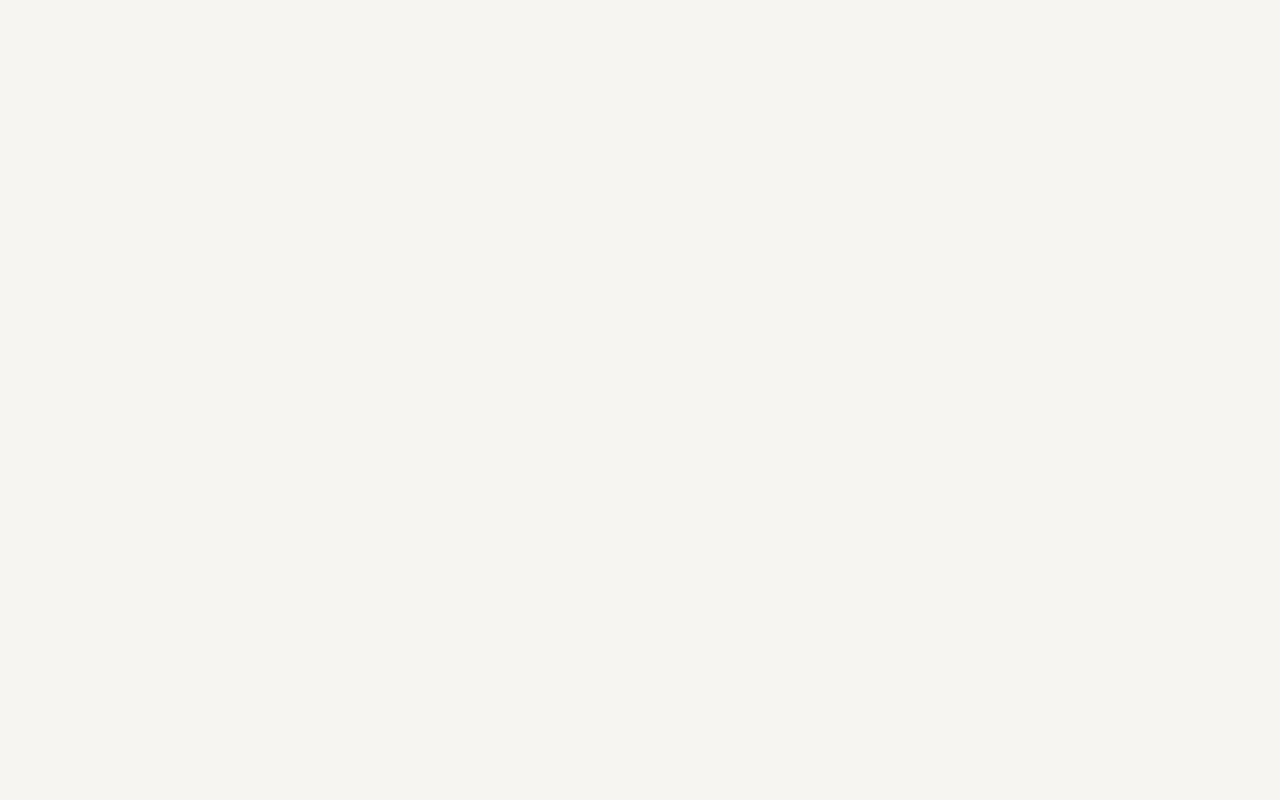
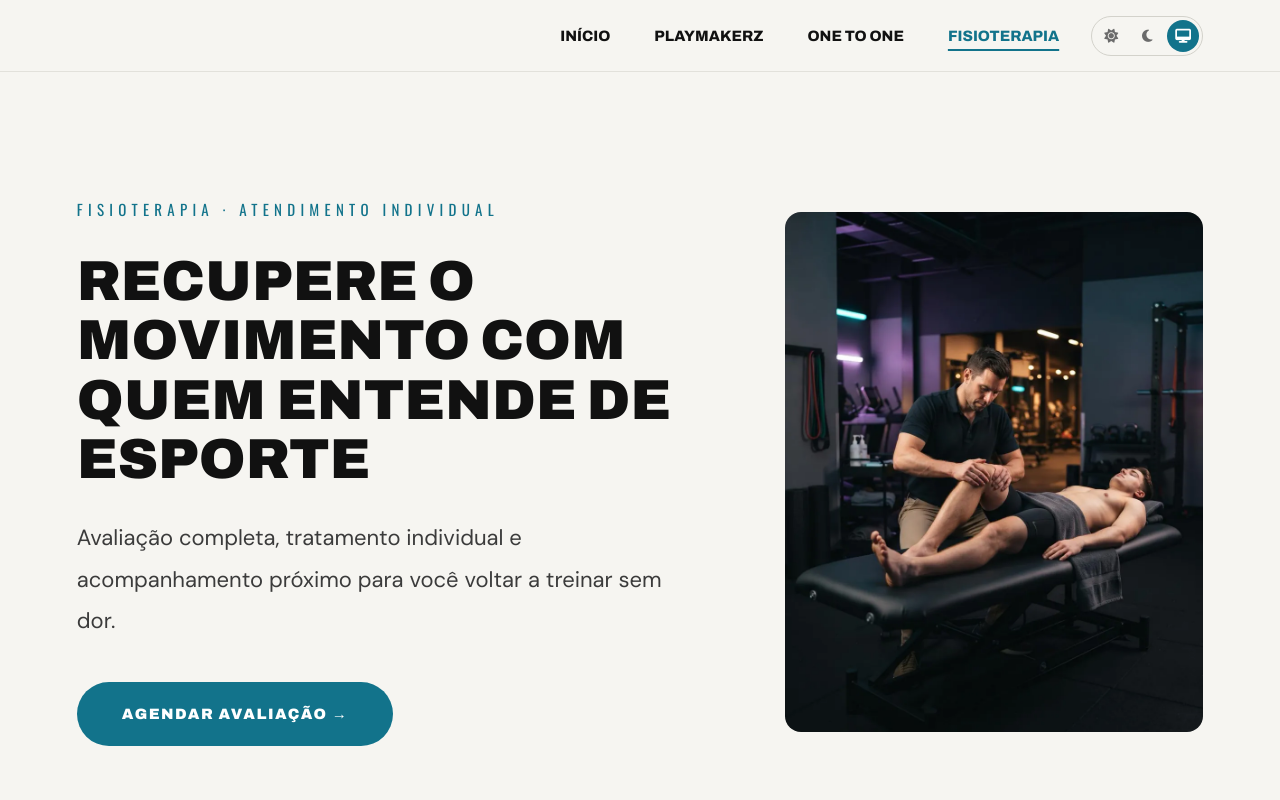
Before and after one commit to IgDrArtikulator/PFE-2026-2-Grupo-4-react, a React (Vite) app: page /fisioterapia in a window 1280 px wide. Before the commit this address had no page. Shown: the top 800 px of the page. Built offline with nearby package versions, Linux system fonts and the light colour scheme.

Commit message:
fisio-add

```diff
--- a/src/App.jsx
+++ b/src/App.jsx
@@ -3,6 +3,7 @@ import { Routes, Route } from "react-router-dom";
 import Hub from "./paginas/Hub";
 import Pkz from "./paginas/Pkz";
 import OneToOne from "./paginas/OneToOne";
+import Fisioterapia from "./paginas/Fisioterapia";
 
 // Só existe 1 index.html. Cada "página" é um componente,
 // escolhido pela URL através do <Routes> e <Route>.
@@ -12,6 +13,7 @@ function App() {
       <Route path="/" element={<Hub />} />
       <Route path="/pkz" element={<Pkz />} />
       <Route path="/one-to-one" element={<OneToOne />} />
+      <Route path="/fisioterapia" element={<Fisioterapia />} />
     </Routes>
   );
 }
--- a/src/componentes/Cabecalho.jsx
+++ b/src/componentes/Cabecalho.jsx
@@ -13,6 +13,7 @@ const links = [
   { texto: "Início", pagina: "/" },
   { texto: "Playmakerz", pagina: "/pkz" },
   { texto: "One to One", pagina: "/one-to-one" },
+  { texto: "Fisioterapia", pagina: "/fisioterapia" },
 ];
 
 // Logo de cada página. O Hub não tem logo no header: só os links e o tema
@@ -21,6 +22,7 @@ const logos = {
   hub: [],
   pkz: [{ src: logoPkz, alt: "Playmakerz", largura: 1531, altura: 354 }],
   oto: [{ src: logoOto, alt: "One to One Studio", largura: 1259, altura: 423 }],
+  fisio: [], // Fisioterapia ainda não tem logo: header só com links e tema
 };
 
 // Header igual nas 3 páginas. Prop: marca ("hub", "pkz" ou "oto").
--- a/src/componentes/Home.jsx
+++ b/src/componentes/Home.jsx
@@ -2,6 +2,7 @@ import LinkAncora from "./LinkAncora";
 
 import heroPkz from "../assets/pkz/pkz-hero.webp";
 import heroOto from "../assets/oto/oto-hero.webp";
+import heroFisio from "../assets/fisio/fisio-hero.webp";
 
 const dados = {
   pkz: {
@@ -33,10 +34,8 @@ const dados = {
   // A Fisioterapia não tem agendamento: o botão leva ao Contate-nos.
   secaoBotao: "contato",
 
-  // Ainda sem foto: aparece a caixa cinza.
-  // Troque pelo import da foto quando chegar.
-  foto: null,
-  alt: "",
+  foto: heroFisio,
+  alt: "Fisioterapeuta tratando o joelho de um atleta na maca de atendimento",
 },
 };
 
--- a/src/componentes/Sobre.jsx
+++ b/src/componentes/Sobre.jsx
@@ -1,6 +1,7 @@
 import LinkAncora from "./LinkAncora";
 import equipePkz from "../assets/pkz/pkz-equipe.webp";
 import equipeOto from "../assets/oto/oto-equipe.webp";
+import equipeFisio from "../assets/fisio/fisio-equipe.webp";
 
 const dados = {
   pkz: {
@@ -36,8 +37,8 @@ const dados = {
       "One to One, para a volta aos treinos ser segura.",
   ],
   semComparar: true, // Não mostra o link "Comparar os dois programas".
-  foto: null, // Ainda sem foto: aparece a caixa cinza.
-  alt: "",
+  foto: equipeFisio,
+  alt: "Equipe de fisioterapeutas na área de reabilitação",
 },
 };
 
--- a/src/paginas/Fisioterapia.jsx
+++ b/src/paginas/Fisioterapia.jsx
@@ -0,0 +1,23 @@
+import Cabecalho from "../componentes/Cabecalho";
+import Home from "../componentes/Home";
+import Sobre from "../componentes/Sobre";
+import Contato from "../componentes/Contato";
+
+// Página "/fisioterapia": só 3 seções (hero, sobre nós e contato).
+// Reaproveita os mesmos componentes das outras páginas com marca="fisio".
+function Fisioterapia() {
+  return (
+    <>
+      <title>Fisioterapia | PKZ · One to One</title>
+
+      <Cabecalho marca="fisio" />
+      <main>
+        <Home marca="fisio" />
+        <Sobre marca="fisio" />
+        <Contato marca="fisio" />
+      </main>
+    </>
+  );
+}
+
+export default Fisioterapia;
```
Also changed, not shown: src/assets/fisio/fisio-equipe.webp (added), src/assets/fisio/fisio-hero.webp (added).
